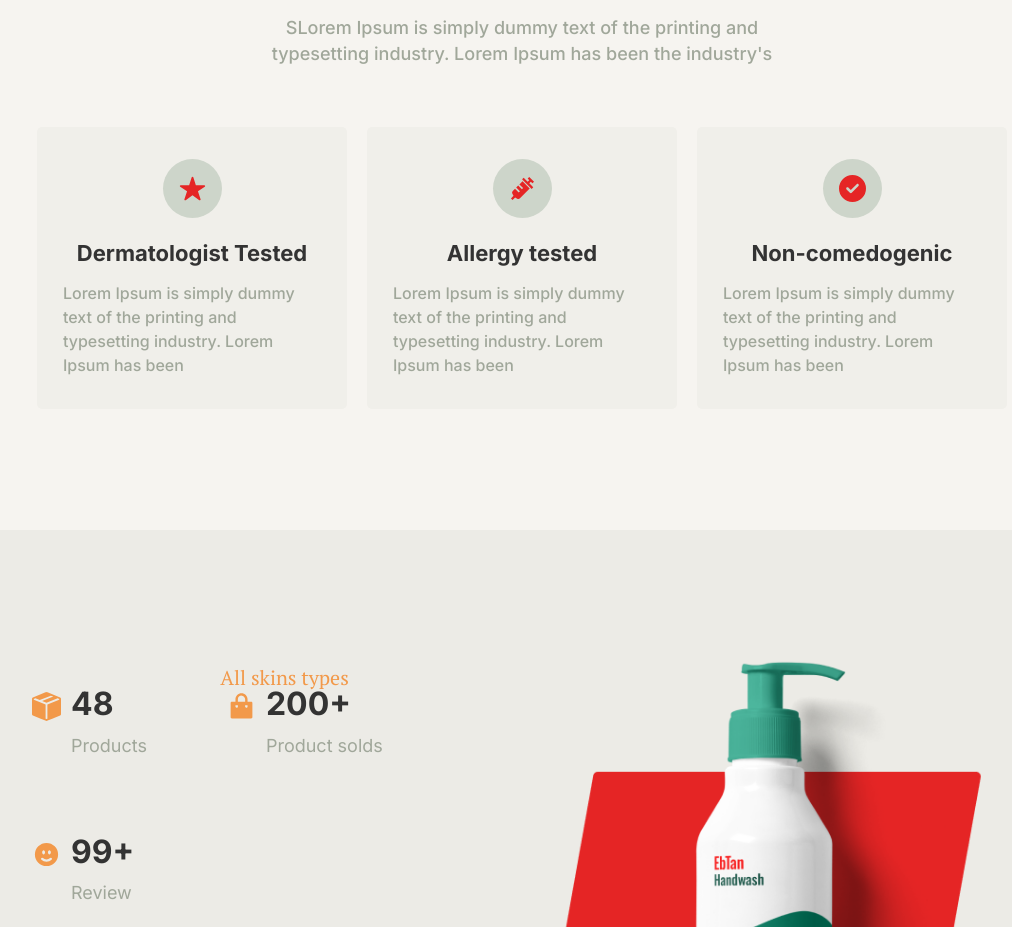
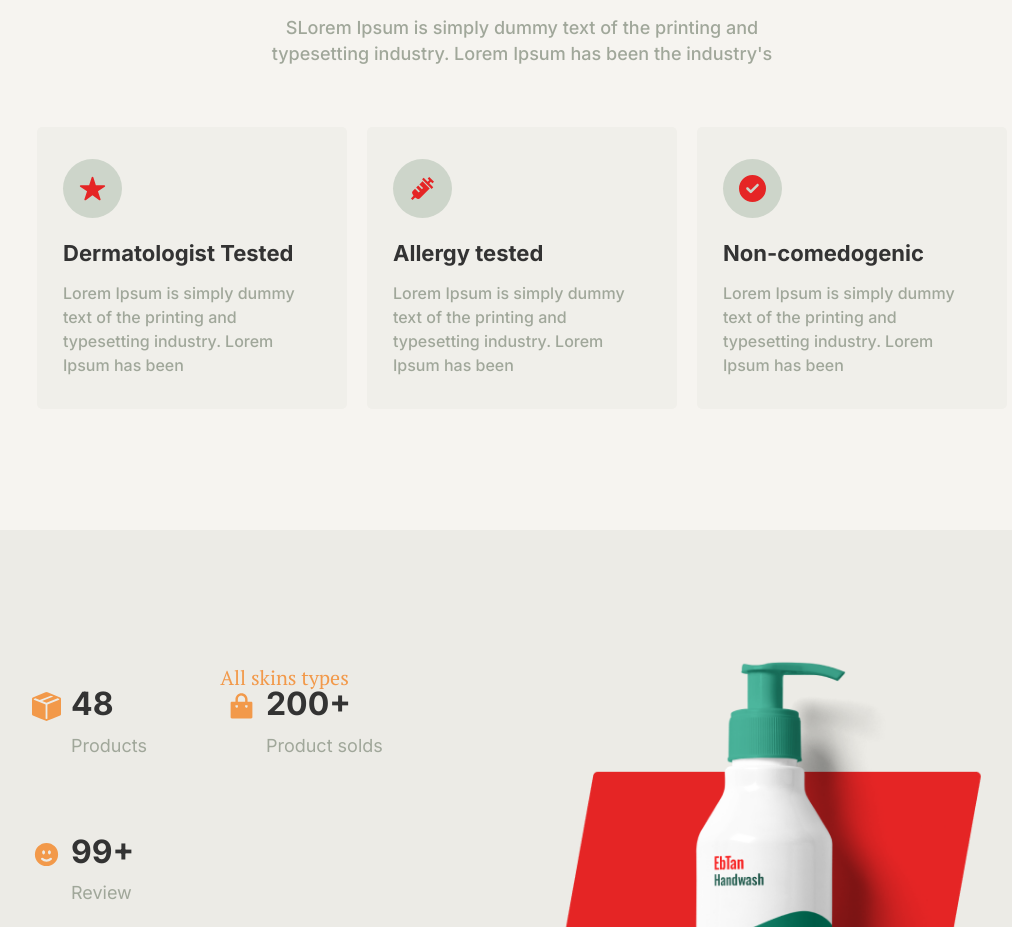
Before and after one commit to Md-Mubin/ebTan, a React (Vite) app: page / in a window 1280 px wide. Shown: the part 1060-1987 px from the top of the page, without its empty margins (118-1130 px from the left). Built offline with nearby package versions, Linux system fonts and the light colour scheme.

Commit message:
fixed some responsive issues

```diff
--- a/src/Commons/CommonCart.jsx
+++ b/src/Commons/CommonCart.jsx
@@ -5,7 +5,7 @@ const CommonCart = ({cartHead , cartInfo, cartIcon}) => {
     return (
         <>
             {/* ================== Common Cart Section ================== */}
-            <ul className='lg:w-[260px] xl:w-[310px] 2xl:w-[380px] py-8 px-[26px] bg-[#F0EFEA] cursor-pointer lg:hover:shadow-[10px_10px_20px_rgba(0,0,0,0.2)] duration-200 rounded-[5px] flex lg:flex-none flex-col items-center border lg:border-none border-brandColor'>
+            <ul className='lg:w-[260px] xl:w-[310px] 2xl:w-[380px] py-8 px-[26px] bg-[#F0EFEA] cursor-pointer lg:hover:shadow-[10px_10px_20px_rgba(0,0,0,0.2)] duration-200 rounded-[5px] flex flex-col items-center lg:items-start border lg:border-none border-brandColor'>
 
                 {/* ------ cart icon ------ */}
                 <li className='p-4 bg-[#CDD5CA] rounded-full w-fit text-brandColor text-[27px] hover:shadow-[0_6px_10px_rgba(0,0,0,0.6)] duration-200'>
```
